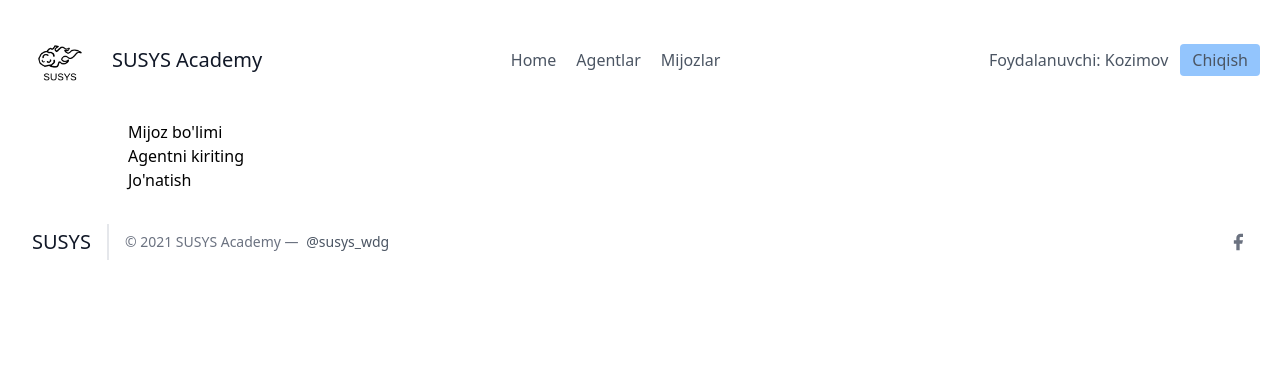
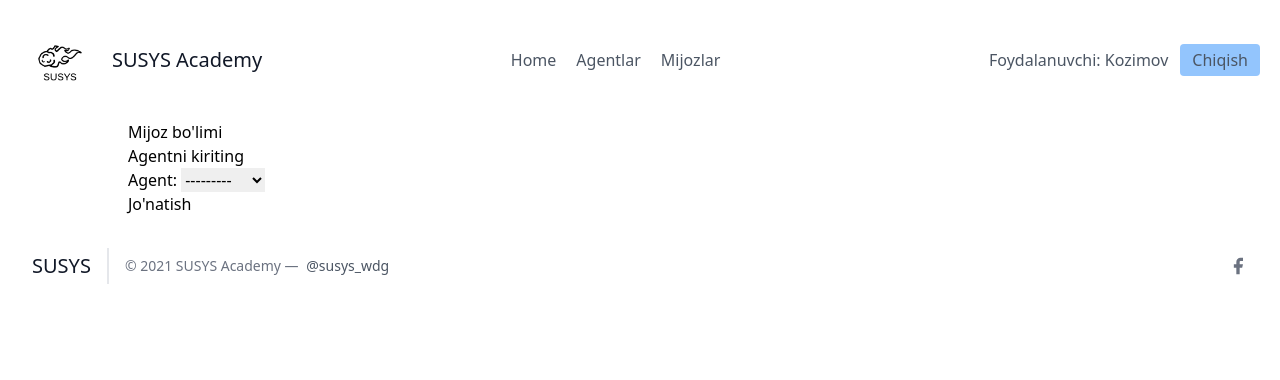
Before and after one commit to Kozimov/KZ_CRM, a Django app: page /leads/1/agentni_aniqlash in a window 1280 px wide. Shown: the top 380 px of the page. Run offline with Django 3.2, Linux system fonts and the light colour scheme; a user stored in the database is signed in; data comes from the database, SQL or seed files in the repository; both versions use the stored data as it was after the commit; parts of the project's set-up code (start-up, migrations or seed data) failed here and were passed over.

Commit message:
anassign agent run

```diff
--- a/leads/forms.py
+++ b/leads/forms.py
@@ -28,11 +28,10 @@ class NewUserForm(UserCreationForm):
         field_classes = {'username': UsernameField}
 
 class AssignAgentForm(forms.Form):
-    agent = forms.ModelChoiceField(queryset=Agent.objects.null())
+    agent = forms.ModelChoiceField(queryset=Agent.objects.none())
 
     def __init__(self, *args, **kwargs):
         request = kwargs.pop("request")
         agents = Agent.objects.filter(organisation=request.user.userprofile)
-
         super(AssignAgentForm, self).__init__(*args, **kwargs)
         self.fields["agent"].queryset = agents
--- a/leads/templates/leads/agentni_aniqlash.html
+++ b/leads/templates/leads/agentni_aniqlash.html
@@ -9,7 +9,7 @@
     <form method="post">
         <p>
         {% csrf_token %}
-        {{ forms.as_p }}
+        {{ form.as_p }}
         <button type="submit">Jo'natish</button>
     </form>
 {% endblock %}
--- a/leads/views.py
+++ b/leads/views.py
@@ -84,5 +84,19 @@ class AgentAssignView(OrganiserAndLoginRequiredMixin, FormView):
     template_name = "leads/agentni_aniqlash.html"
     form_class = AssignAgentForm
 
+    def get_form_kwargs(self, **kwargs):
+        kwargs = super(AgentAssignView, self).get_form_kwargs(**kwargs)
+        kwargs.update({
+            "request": self.request
+        })
+        return kwargs
+
     def get_success_url(self):
         return reverse("leads:lead-list")
+
+    def form_valid(self, form):
+        agent = form.cleaned_data["agent"]
+        lead = Lead.objects.get(id=self.kwargs["pk"])
+        lead.agent = agent
+        lead.save()
+        return super(AgentAssignView, self).form_valid(form)
```
Also changed, not shown: db.sqlite3.
